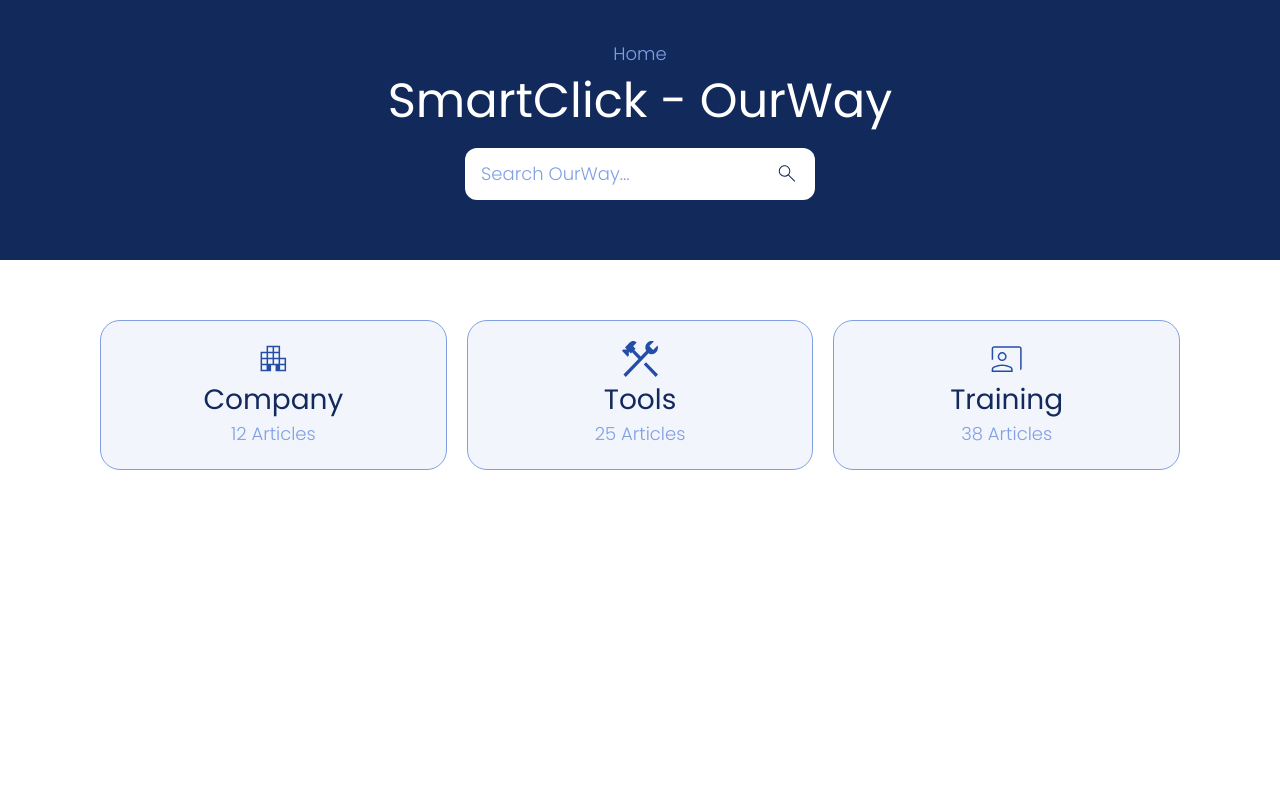
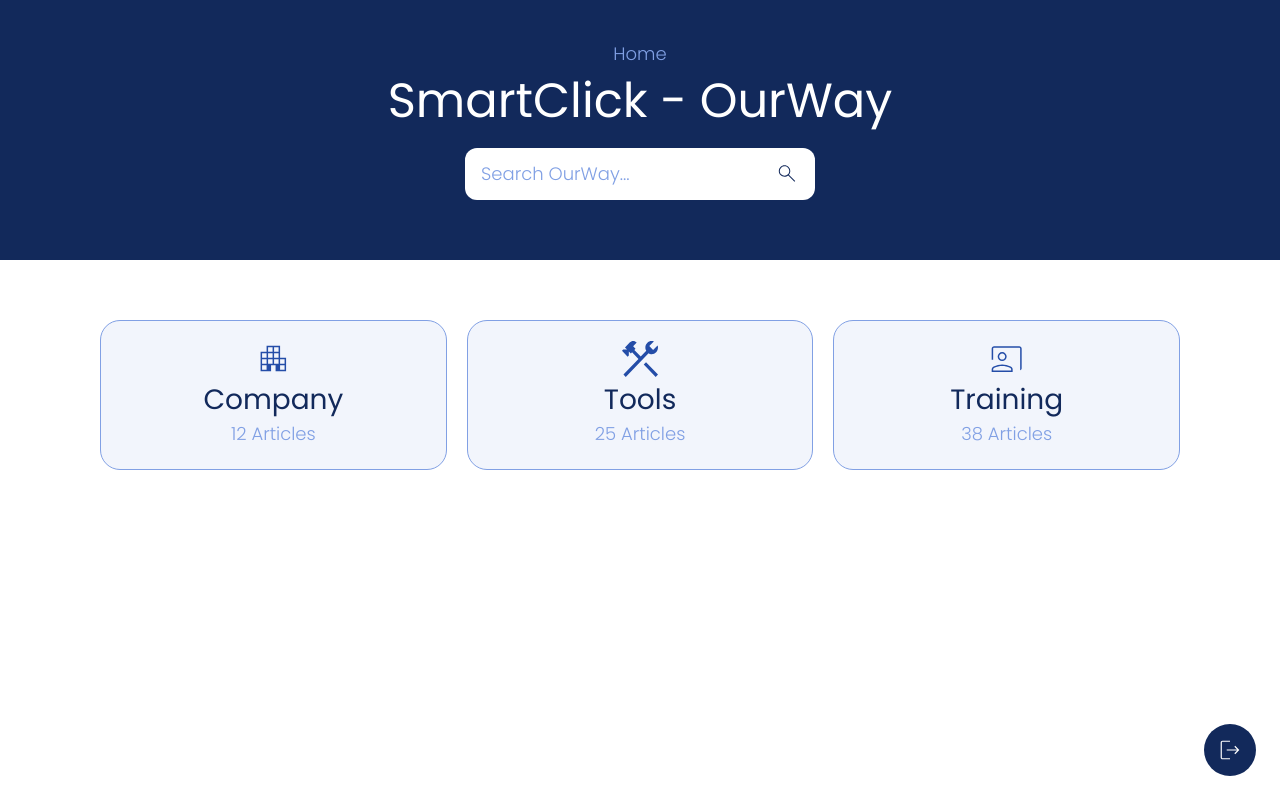
Before and after one commit to SmartClick-Web-and-SEO-Agency/sm-ourway, a React (Vite) app: page / in a window 1280 px wide. Built offline with nearby package versions, Linux system fonts and the light colour scheme; sample sign-in values are in the browser's storage.

Commit message:
feat(global): logout

```diff
--- a/src/App.css
+++ b/src/App.css
@@ -210,3 +210,10 @@
   font-size: var(--heading-fs-6);
   line-height: 1.2;
 }
+
+.logout-icon {
+  cursor: pointer;
+  position: fixed;
+  bottom: 24px;
+  right: 24px;
+}
--- a/src/routes/Root.jsx
+++ b/src/routes/Root.jsx
@@ -1,11 +1,19 @@
 import { useEffect, useState } from 'react';
-import { Outlet, useLocation } from 'react-router-dom';
+import { Outlet, useLocation, useNavigate } from 'react-router-dom';
 import Header from '../components/Header';
 
+import logoutIcon from '../assets/logout-icon.svg';
+
 const Root = () => {
+  const navigate = useNavigate();
   const [title, setTitle] = useState('SmartClick - OurWay');
 
   const location = useLocation();
+
+  const handleLogout = () => {
+    localStorage.removeItem('token');
+    navigate('/login');
+  };
 
   useEffect(() => {
     if (location.pathname !== '/') {
@@ -28,6 +36,10 @@
           <Outlet />
         </div>
       </main>
+
+      <button onClick={handleLogout}>
+        <img className="logout-icon" src={logoutIcon} alt="Logout Icon" />
+      </button>
     </>
   );
 };
```
Also changed, not shown: src/assets/logout-icon.svg (added).
